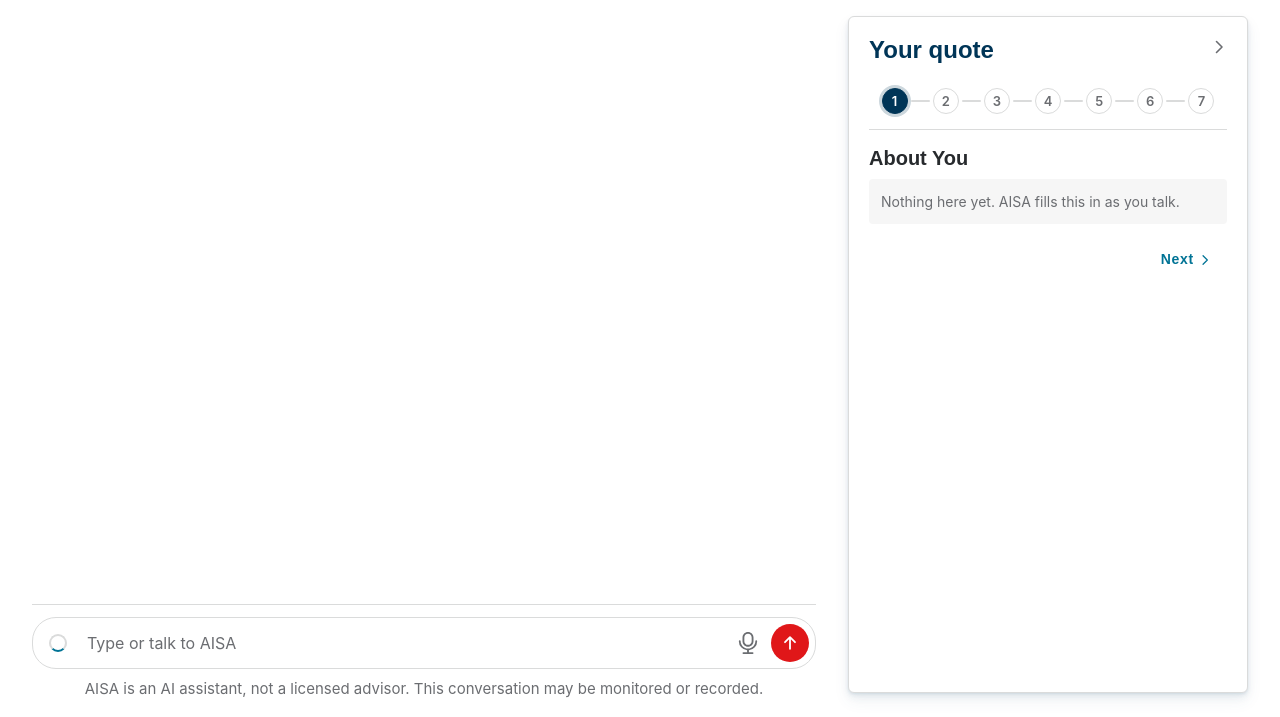
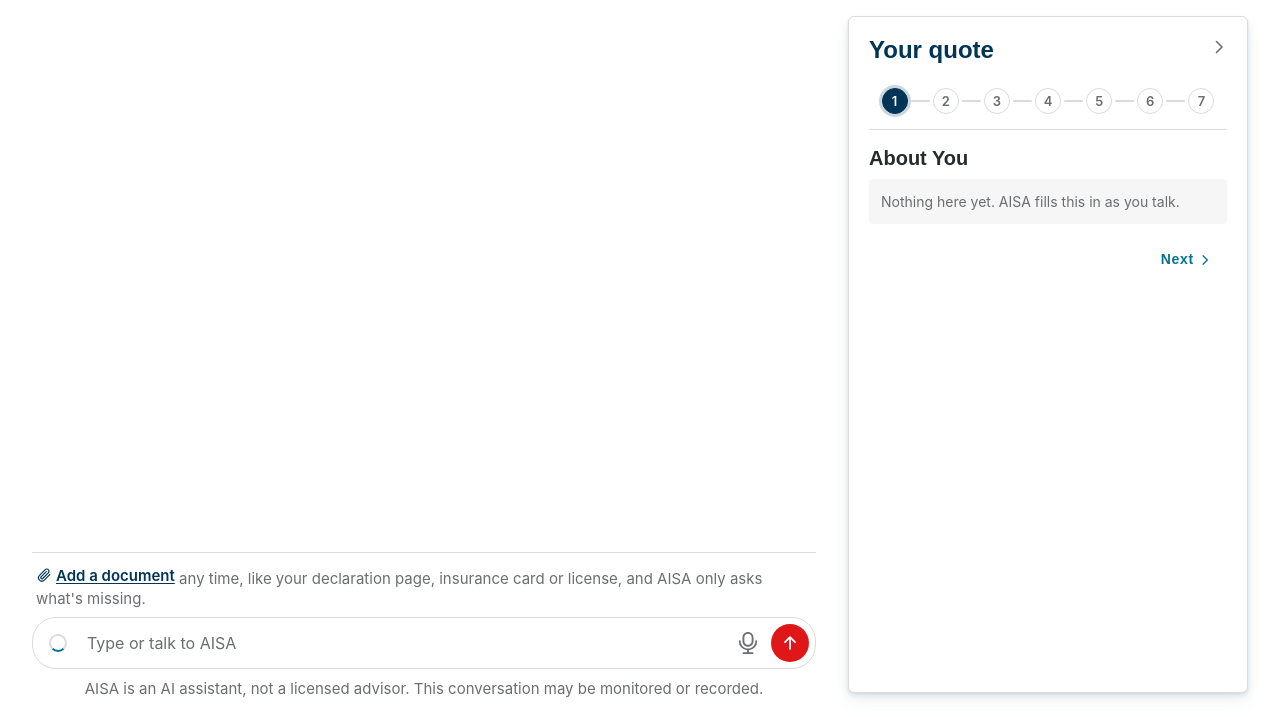
Before and after one commit to odi-obiak/Trav, a plain HTML site: page index.html in a window 1280 px wide. Both pictures are taken after a click on the button "Start with a document". Shown: the part 83-800 px from the top of the page. Drawn offline with Linux system fonts and the light colour scheme; a web font is replaced by a local one.

Commit message:
feat: add upload note and enhance document upload functionality in chat interface

```diff
--- a/css/page.css
+++ b/css/page.css
@@ -193,6 +193,16 @@ body:not(.in-conversation) .messages, body:not(.in-conversation) .composer { dis
 .bar-send svg { width: 20px; height: 20px; }
 .bar-send:hover { background: var(--red-dark); color: #fff; }
 .composer-note { margin: 8px 0 0; color: var(--muted); text-align: center; }
+/* The standing upload note above the bar (2026-10-14): the welcome no longer says it, so the page always shows it. */
+.upload-note { margin: 0 4px 8px; color: var(--muted); line-height: 1.4; }
+.upload-note__link {
+  display: inline-flex; align-items: center; gap: 4px; padding: 0; border: 0; background: none; cursor: pointer;
+  font: inherit; font-weight: 600; color: var(--navy); text-decoration: underline; text-underline-offset: 2px;
+}
+.upload-note__link svg { width: 16px; height: 16px; fill: currentColor; }
+.upload-note__link:hover { color: var(--blue); }
+.upload-note__link:focus-visible { outline: 2px solid var(--blue); outline-offset: 2px; border-radius: 2px; }
+@media (max-width: 600px) { .upload-note__eg { display: none; } } /* phones: one or two lines, without the examples */
 
 /* Which buttons show depends on the channel. */
 .bar-mute, .bar-end, .call-status { display: none; }
--- a/index.html
+++ b/index.html
@@ -122,6 +122,13 @@
       </button>
       <!-- One input bar for typing and talking (2026-10-14, Sascha's review): upload, the message, the mic and send. During
            a call the same bar shows the call (listening, clock) with mute and a red hang-up, and typing still works. -->
+      <!-- Always on screen (2026-10-14, Odiche): a document can be added at any time, so AISA's welcome no longer says it
+           (aisa_entry.ui.uploadNoteShown). The link opens the same upload screen as the paperclip. -->
+      <p class="upload-note tds-small" data-upload-note>
+        <button class="upload-note__link" data-action="attach" type="button">
+          <svg aria-hidden="true"><use href="#paperclip-24"></use></svg><span data-upload-note-link>Add a document</span></button>
+        <span data-upload-note-rest>any time<span class="upload-note__eg">, like your declaration page, insurance card or license,</span> and AISA only asks what's missing.</span>
+      </p>
       <form class="composer-row" data-composer-form>
         <div class="composer-bar">
           <button class="bar-btn attach-btn" data-action="attach" data-attach type="button" title="Upload a declaration page, insurance card, license or registration (photo or PDF). You can also drop a file on the chat.">
--- a/js/app.js
+++ b/js/app.js
@@ -6,7 +6,7 @@ import { createPanel } from "./panel.js";
 import { createTranscript } from "./transcript.js";
 import { createScreenReporter } from "./screen.js";
 import { PREVIEW_SCRIPT } from "./preview.js";
-import { randomId, formatClock, debug } from "./util.js";
+import { randomId, formatClock, debug, el } from "./util.js";
 
 const params = new URLSearchParams(location.search);
 const isPreview = params.get("preview") === "1";
@@ -29,7 +29,9 @@ const entry = {
   // multiChoices: tick boxes for "select all that apply"; rowChoices: a row of buttons per part of a grouped question (2026-10-11)
   // disclosureShown: this page shows the AI-assistant and recording note under the input, so the welcome can leave it
   // out (2026-10-14, Sascha's review). A UI that doesn't show it leaves this out and the welcome keeps the disclosure.
-  ui: { choices: true, multiChoices: true, rowChoices: true, disclosureShown: true },
+  // uploadNoteShown: this page always shows "Add a document any time" above the input, so the chat welcome leaves out
+  // its upload line (2026-10-14, Odiche). The document offer after the address is unchanged.
+  ui: { choices: true, multiChoices: true, rowChoices: true, disclosureShown: true, uploadNoteShown: true },
 };
 
 const $ = (sel) => document.querySelector(sel);
@@ -316,6 +318,13 @@ function renderAttach() {
   const count = attachBtn.querySelector("[data-attach-count]");
   count.hidden = !read || busy;
   count.textContent = String(read); // " read" is added by CSS, dropped on phones
+  // The standing note above the bar says the same thing in words; after a read it invites another document.
+  const noteLink = $("[data-upload-note-link]"), noteRest = $("[data-upload-note-rest]");
+  if (noteLink && noteRest) {
+    noteLink.textContent = read ? "Add another document" : "Add a document";
+    noteRest.replaceChildren(...(read ? ["any time. AISA reads it and only asks what's missing."]
+      : ["any time", el("span", { class: "upload-note__eg" }, ", like your declaration page, insurance card or license,"), " and AISA only asks what's missing."]));
+  }
 }
 function pulseAttach() {
   if (attachBusy()) return;
--- a/js/preview.js
+++ b/js/preview.js
@@ -4,7 +4,7 @@
 // a switch to voice (Step 7), drivers, and one glass claim (Step 6).
 export const PREVIEW_SCRIPT = [
   {
-    bot: "Hi, I'm AISA, Travelers' AI assistant. I'll put your auto quote together with you. If you have any auto insurance documents handy, like a declaration page, driver's license, or insurance card, you can upload them and I'll only ask what's missing. First, what's your full name?",
+    bot: "Welcome to Travelers. I'm AISA, your AI assistant for auto quotes. To get started, are you currently a Travelers customer? And what's your full name?",
     choices: [{ title: "Upload a document", payload: "upload" }],
     ui: { section: "client", progress: { done: 0, total: 24 } },
   },
```
